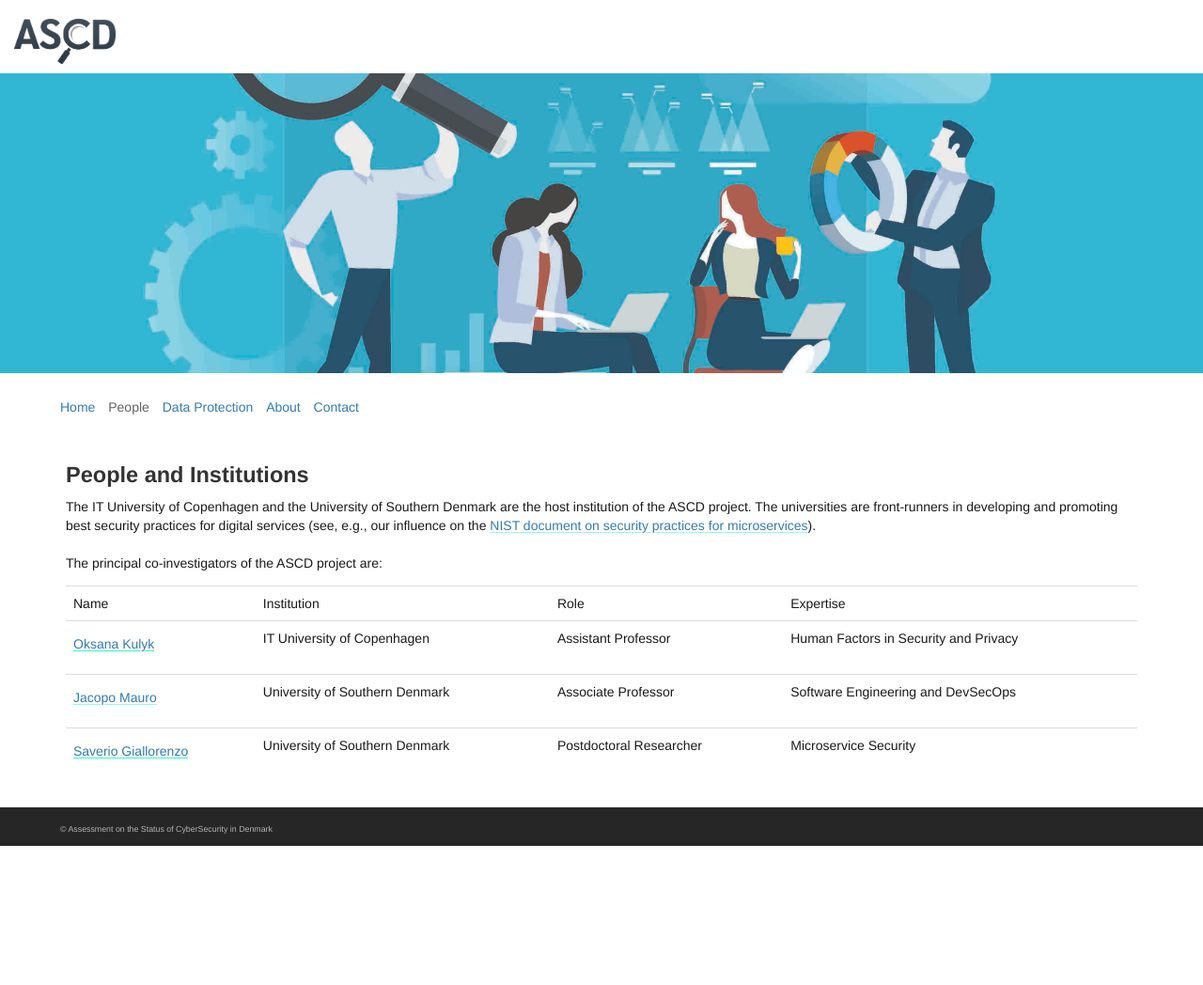
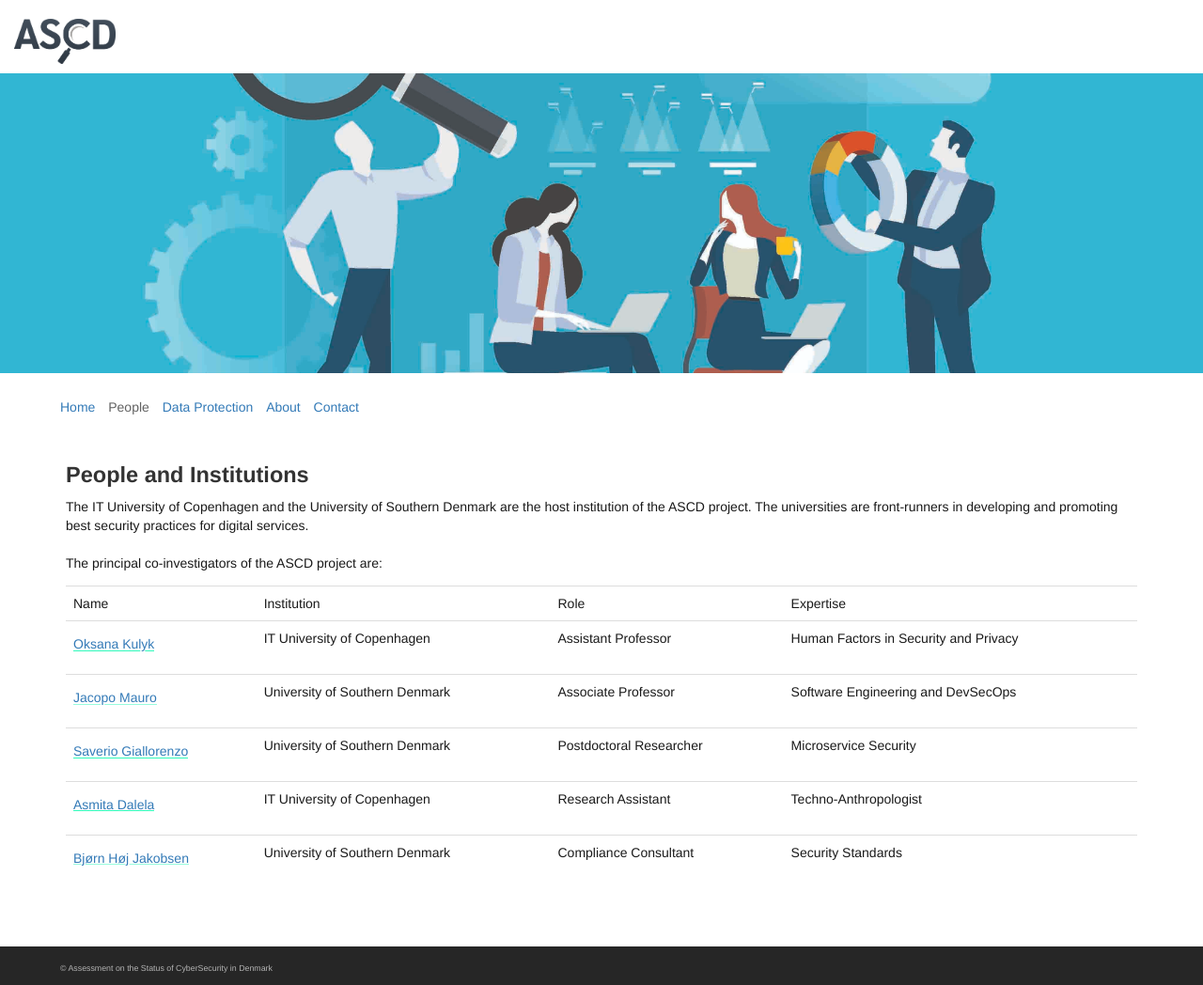
Before and after one commit to jacopoMauro/ascd_project, a Jekyll site: the page built from website/people.md, in a window 1280 px wide. Shown: the whole page at 94% size. Built offline with Jekyll 4.4.1, drawn with Linux system fonts in a browser that asks for light colours; before the commit the page ends 900 px from its top, so only the background shows below that.

Commit message:
people update

```diff
--- a/website/people.md
+++ b/website/people.md
@@ -5,7 +5,7 @@ feature_image: "/assets/images/people.jpg"
 ---
 
 The IT University of Copenhagen and the University of Southern Denmark are the host institution of the ASCD project.
-The universities are front-runners in developing and promoting best security practices for digital services (see, e.g., our influence on the [NIST document on security practices for microservices](https://csrc.nist.gov/publications/detail/sp/800-204/final)).
+The universities are front-runners in developing and promoting best security practices for digital services.
 
 The principal co-investigators of the ASCD project are:
 
@@ -29,3 +29,13 @@ The principal co-investigators of the ASCD project are:
   <td>University of Southern Denmark</td>
   <td>Postdoctoral Researcher</td>
   <td>Microservice Security</td>
+<tr>
+  <td markdown="1">[Asmita Dalela](https://pure.itu.dk/portal/en/persons/asmita-dalela(fc5ecfc2-701c-4cd8-8414-e689cadcb58c).html)
+  <td>IT University of Copenhagen</td>
+  <td>Research Assistant</td>
+  <td>Techno-Anthropologist</td>
+<tr>
+  <td markdown="1">[Bjørn Høj Jakobsen](https://portal.findresearcher.sdu.dk/en/persons/bjhj)
+  <td>University of Southern Denmark</td>
+  <td>Compliance Consultant</td>
+  <td>Security Standards</td>
```
